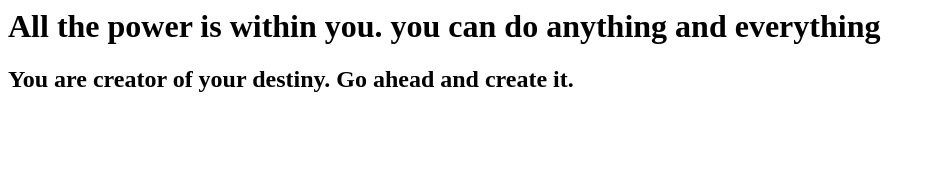
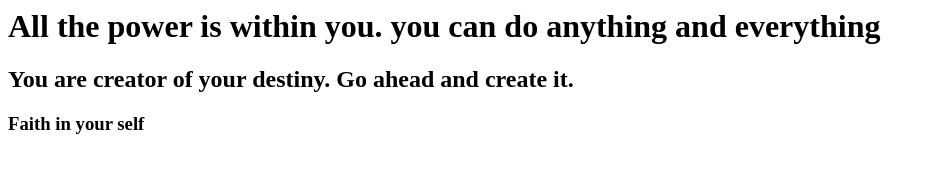
Before and after one commit to MohitVensiyani/SampleRepo, a plain HTML site: page index.html in a window 1280 px wide. Shown: the whole page, without its empty margins (0-935 px from the left). Drawn offline with Linux system fonts and the light colour scheme.

Commit message:
Added 3rd quote

```diff
--- a/index.html
+++ b/index.html
@@ -2,5 +2,6 @@
 <body>
 <h1>All the power is within you. you can do anything and everything</html>
 <h2>You are creator of your destiny. Go ahead and create it. </h2>
+<h3>Faith in your self</h3>
 </body>
 </html>
```
